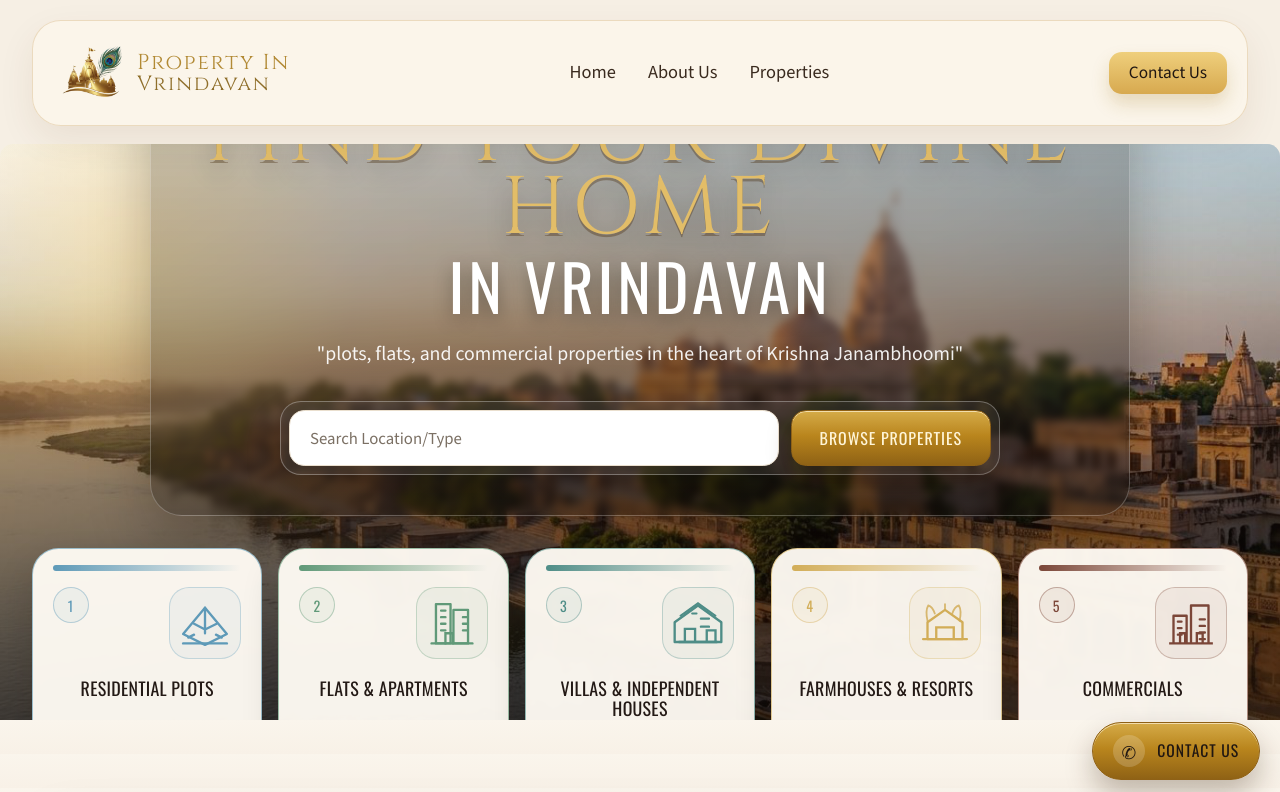
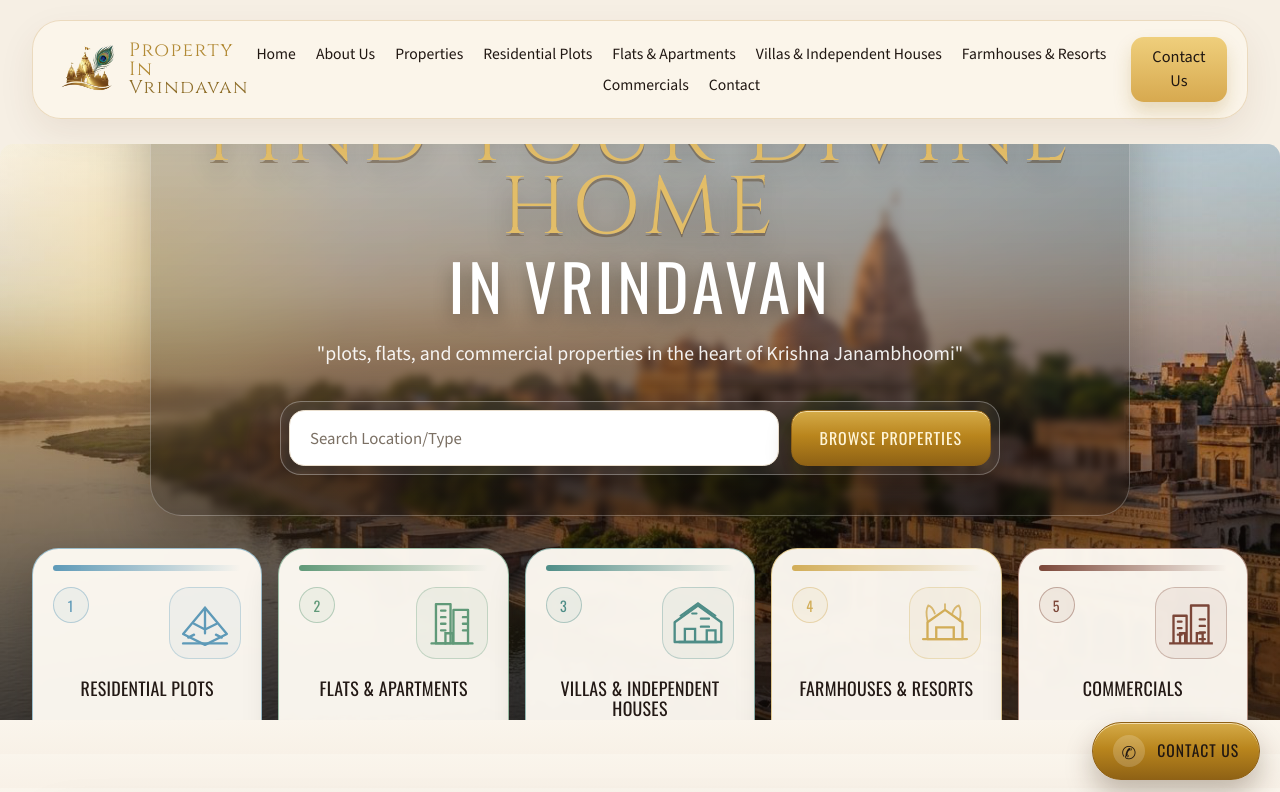
Before and after one commit to DhimanKhushal/property-in-vrindavan, a Next.js app: page / in a window 1280 px wide. Shown: the top 792 px of the page. Built offline with nearby package versions, Linux system fonts and the light colour scheme.

Commit message:
Improve mobile navbar links

```diff
--- a/src/app/page.tsx
+++ b/src/app/page.tsx
@@ -79,6 +79,34 @@ const propertySections = [
   },
 ];
 
+function getPropertySectionId(categoryId: string) {
+  switch (categoryId) {
+    case "plots":
+      return "residential-plots";
+    case "apartments":
+      return "flats-apartments";
+    case "villas":
+      return "villas-houses";
+    case "farmhouses":
+      return "farmhouses-resorts";
+    case "commercial":
+      return "commercial-showrooms-shops";
+    default:
+      return "properties";
+  }
+}
+
+const navLinks = [
+  { href: "#home", label: "Home" },
+  { href: "#about", label: "About Us" },
+  { href: "#properties", label: "Properties" },
+  ...site.categories.map((category) => ({
+    href: `#${getPropertySectionId(category.id)}`,
+    label: splitCardTitle(category.title).label,
+  })),
+  { href: "#contact", label: "Contact" },
+];
+
 function splitCardTitle(title: string) {
   const parts = title.split(". ");
   if (parts.length > 1) {
@@ -152,43 +180,67 @@ export default function Home() {
     <main className="min-h-screen bg-[#f7f1e8]">
       <section className="bg-[#f6efe4]">
         <div className="fixed inset-x-0 top-0 z-50 px-4 pt-5 sm:px-6 lg:px-8">
-          <header className="mx-auto flex max-w-[1600px] flex-col gap-4 rounded-[1.8rem] border border-[#ead9bc]/95 bg-[#fbf5ea]/95 px-5 py-4 shadow-[0_14px_36px_rgba(86,57,18,0.08)] backdrop-blur-md lg:flex-row lg:items-center lg:justify-between">
+          <header className="mx-auto flex max-w-[1600px] items-center justify-between gap-4 rounded-[1.8rem] border border-[#ead9bc]/95 bg-[#fbf5ea]/95 px-4 py-4 shadow-[0_14px_36px_rgba(86,57,18,0.08)] backdrop-blur-md sm:px-5">
             <div className="flex items-center gap-3">
               <Image
                 src="/shared/logo-transparent.png"
                 alt={`${site.brandName} logo`}
                 width={88}
                 height={88}
-                className="h-16 w-16 object-contain sm:h-18 sm:w-18"
+                className="h-14 w-14 object-contain sm:h-16 sm:w-16"
               />
               <div className="leading-none">
-                <p className="font-heading text-[1.15rem] tracking-[0.08em] text-[#b28a35] sm:text-[1.35rem]">
+                <p className="font-heading text-[1rem] tracking-[0.08em] text-[#b28a35] sm:text-[1.2rem]">
                   Property In
                 </p>
-                <p className="font-heading text-[1.05rem] tracking-[0.08em] text-[#8f6f2b] sm:text-[1.28rem]">
+                <p className="font-heading text-[0.95rem] tracking-[0.08em] text-[#8f6f2b] sm:text-[1.15rem]">
                   Vrindavan
                 </p>
               </div>
             </div>
 
-            <nav className="flex flex-wrap items-center justify-center gap-x-8 gap-y-2 font-body text-[1.05rem] text-[#3a2b1f] sm:text-[1.15rem]">
-              <a href="#home" className="transition hover:text-[#b9851d]">
-                Home
+            <nav className="hidden xl:flex xl:max-w-[58rem] xl:flex-wrap xl:items-center xl:justify-center xl:gap-x-5 xl:gap-y-2">
+              {navLinks.map((link) => (
+                <a
+                  key={link.href}
+                  href={link.href}
+                  className="font-body text-[0.98rem] text-[#3a2b1f] transition hover:text-[#b9851d]"
+                >
+                  {link.label}
                 </a>
-              <a href="#about" className="transition hover:text-[#b9851d]">
-                About Us
+              ))}
+            </nav>
+
+            <div className="flex items-center gap-2 sm:gap-3">
+              <details className="group relative xl:hidden">
+                <summary className="flex h-11 cursor-pointer list-none items-center justify-center rounded-[0.85rem] border border-[#dec8a5] bg-white/88 px-4 font-display text-[0.88rem] uppercase tracking-[0.12em] text-[#5d452f] shadow-[0_8px_18px_rgba(86,57,18,0.08)] transition marker:content-none hover:border-[#cda96b] sm:text-[0.92rem]">
+                  Menu
+                </summary>
+                <div className="absolute right-0 top-full z-20 mt-3 w-[min(88vw,23rem)] rounded-[1.4rem] border border-[#e4d3b7] bg-[#fffaf2]/98 p-4 shadow-[0_20px_45px_rgba(55,35,13,0.18)] backdrop-blur-sm">
+                  <p className="font-display text-[0.8rem] uppercase tracking-[0.18em] text-[#a57924]">
+                    Navigate
+                  </p>
+                  <div className="mt-3 grid gap-2">
+                    {navLinks.map((link) => (
+                      <a
+                        key={link.href}
+                        href={link.href}
+                        className="rounded-[0.95rem] border border-[#ecdfca] bg-white px-4 py-3 font-body text-[0.98rem] text-[#3e2c1d] transition hover:border-[#d6b06d] hover:text-[#b9851d]"
+                      >
+                        {link.label}
                       </a>
-              <a href="#properties" className="transition hover:text-[#b9851d]">
-                Properties
-              </a>
-            </nav>
+                    ))}
+                  </div>
+                </div>
+              </details>
 
               <a
                 href="#contact"
-              className="rounded-[0.8rem] bg-[linear-gradient(180deg,#efcf7c_0%,#d7a94f_100%)] px-5 py-2 text-center font-body text-[1.02rem] text-[#402c17] shadow-[0_10px_18px_rgba(156,112,24,0.22)] transition hover:-translate-y-0.5 hover:brightness-[1.03] sm:text-[1.08rem]"
+                className="rounded-[0.8rem] bg-[linear-gradient(180deg,#efcf7c_0%,#d7a94f_100%)] px-4 py-2 text-center font-body text-[0.94rem] text-[#402c17] shadow-[0_10px_18px_rgba(156,112,24,0.22)] transition hover:-translate-y-0.5 hover:brightness-[1.03] sm:px-5 sm:text-[1.02rem]"
               >
                 Contact Us
               </a>
+            </div>
           </header>
         </div>
 
@@ -235,16 +287,7 @@ export default function Home() {
                 <div className="mx-auto mt-8 grid max-w-[1220px] grid-cols-1 gap-4 sm:grid-cols-2 lg:grid-cols-3 xl:grid-cols-5">
                   {site.categories.map((category) => {
                     const { index, label } = splitCardTitle(category.title);
-                    const sectionId =
-                      category.id === "plots"
-                        ? "residential-plots"
-                        : category.id === "apartments"
-                          ? "flats-apartments"
-                          : category.id === "villa"
-                            ? "villas-houses"
-                            : category.id === "farmhouse"
-                              ? "farmhouses-resorts"
-                              : "commercial-showrooms-shops";
+                    const sectionId = getPropertySectionId(category.id);
 
                     return (
                       <a
```
Lines whose indentation alone changed are shown as unchanged.
